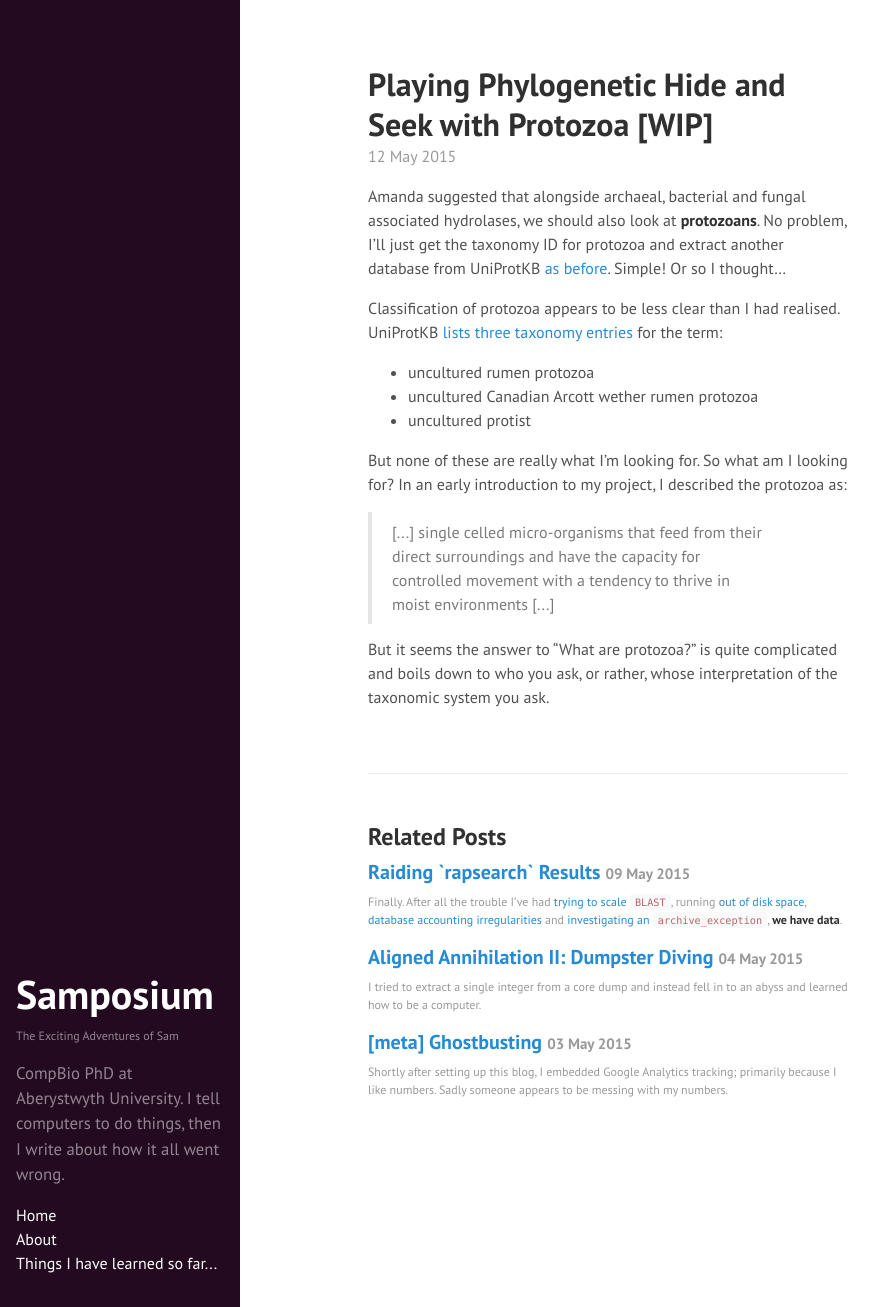
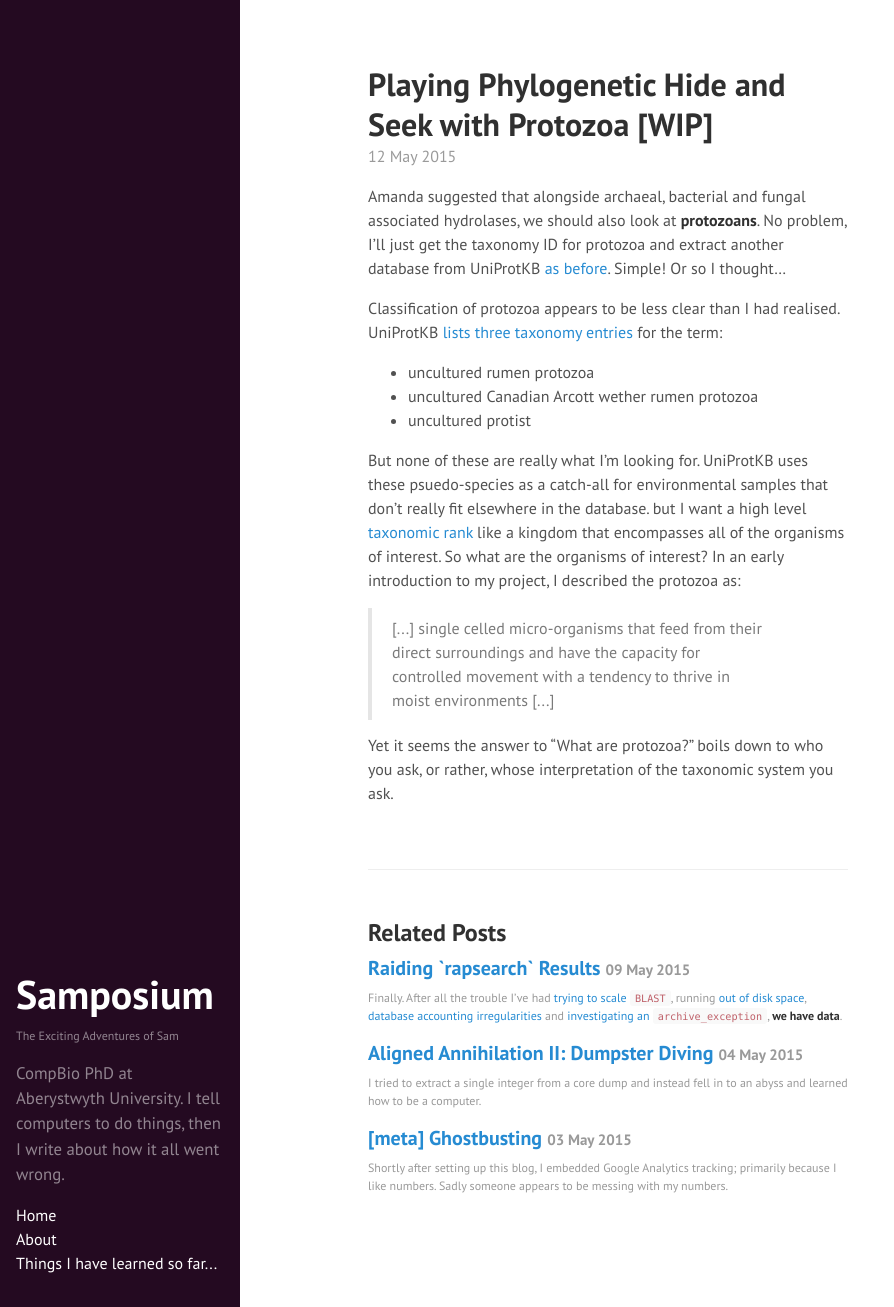
Before and after one commit to SamStudio8/samstudio8.github.io.off, a Jekyll site: the page built from _posts/2015-05-12-playing-phylogenetic-hide-seek.md, in a window 1280 px wide and 1307 px high. Shown: the whole window, without its empty margins (0-894 px from the left). Built offline with Jekyll 4.4.1, drawn with Linux system fonts in a browser that asks for light colours; Markdown is read by kramdown in place of the engine named in the settings.

Commit message:
Update 2015-05-12-playing-phylogenetic-hide-seek.md

```diff
--- a/_posts/2015-05-12-playing-phylogenetic-hide-seek.md
+++ b/_posts/2015-05-12-playing-phylogenetic-hide-seek.md
@@ -16,12 +16,15 @@ for the term:
 * uncultured Canadian Arcott wether rumen protozoa
 * uncultured protist
 
-But none of these are really what I'm looking for. So what am I looking for?
+But none of these are really what I'm looking for. UniProtKB uses these psuedo-species
+as a catch-all for environmental samples that don't really fit elsewhere in the database.
+but I want a high level [taxonomic rank](http://en.wikipedia.org/wiki/Taxonomic_rank) like a kingdom
+that encompasses all of the organisms of interest. So what are the organisms of interest?
 In an early introduction to my project, I described the protozoa as:
 
 <blockquote>[...] single celled micro-organisms that feed from their direct surroundings
 and have the capacity for controlled movement with a tendency to thrive in moist
 environments [...]</blockquote>
 
-But it seems the answer to "What are protozoa?" is quite complicated and boils down to
-who you ask, or rather, whose interpretation of the taxonomic system you ask.
+Yet it seems the answer to "What are protozoa?" boils down to who you ask, or rather,
+whose interpretation of the taxonomic system you ask.
```
